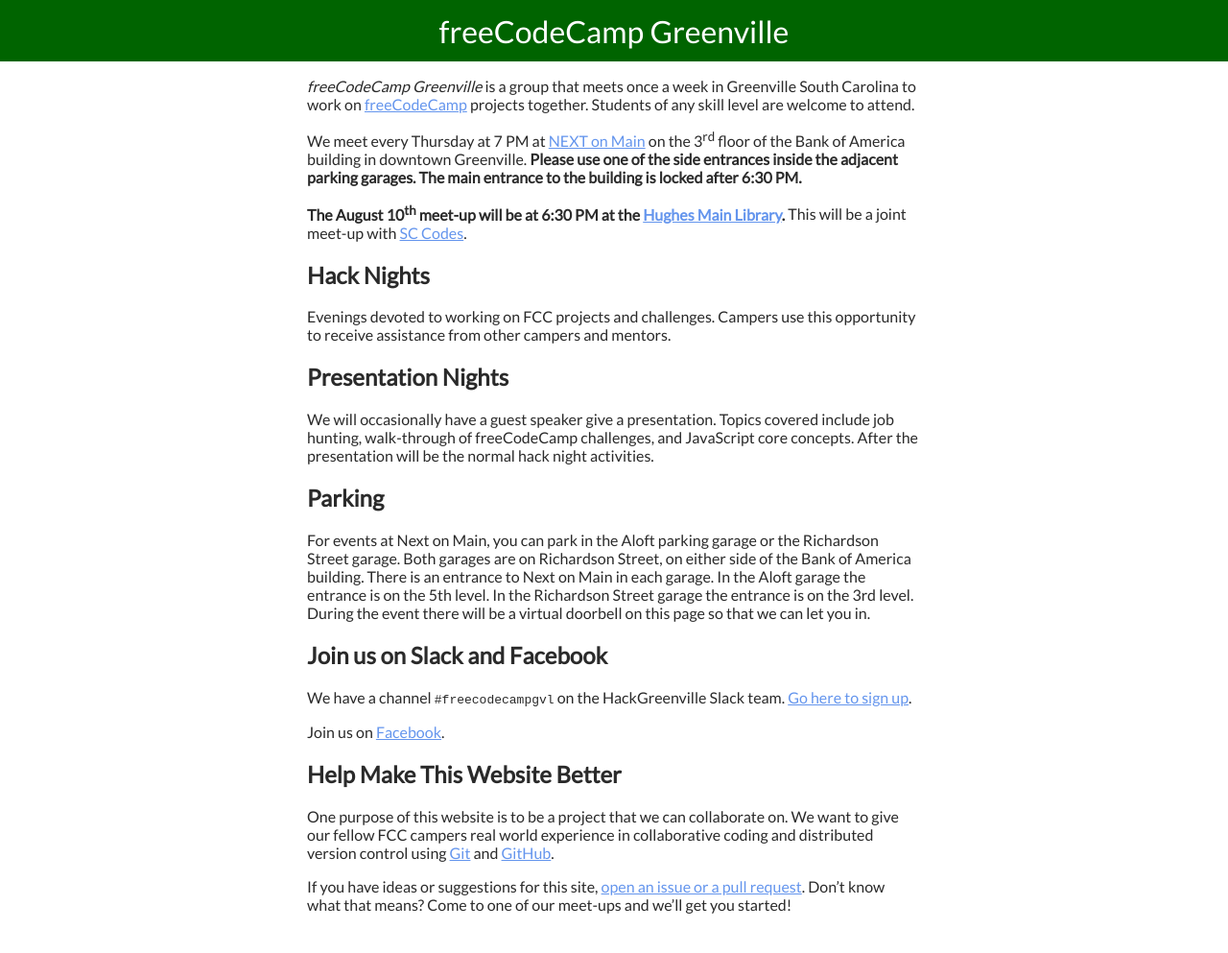
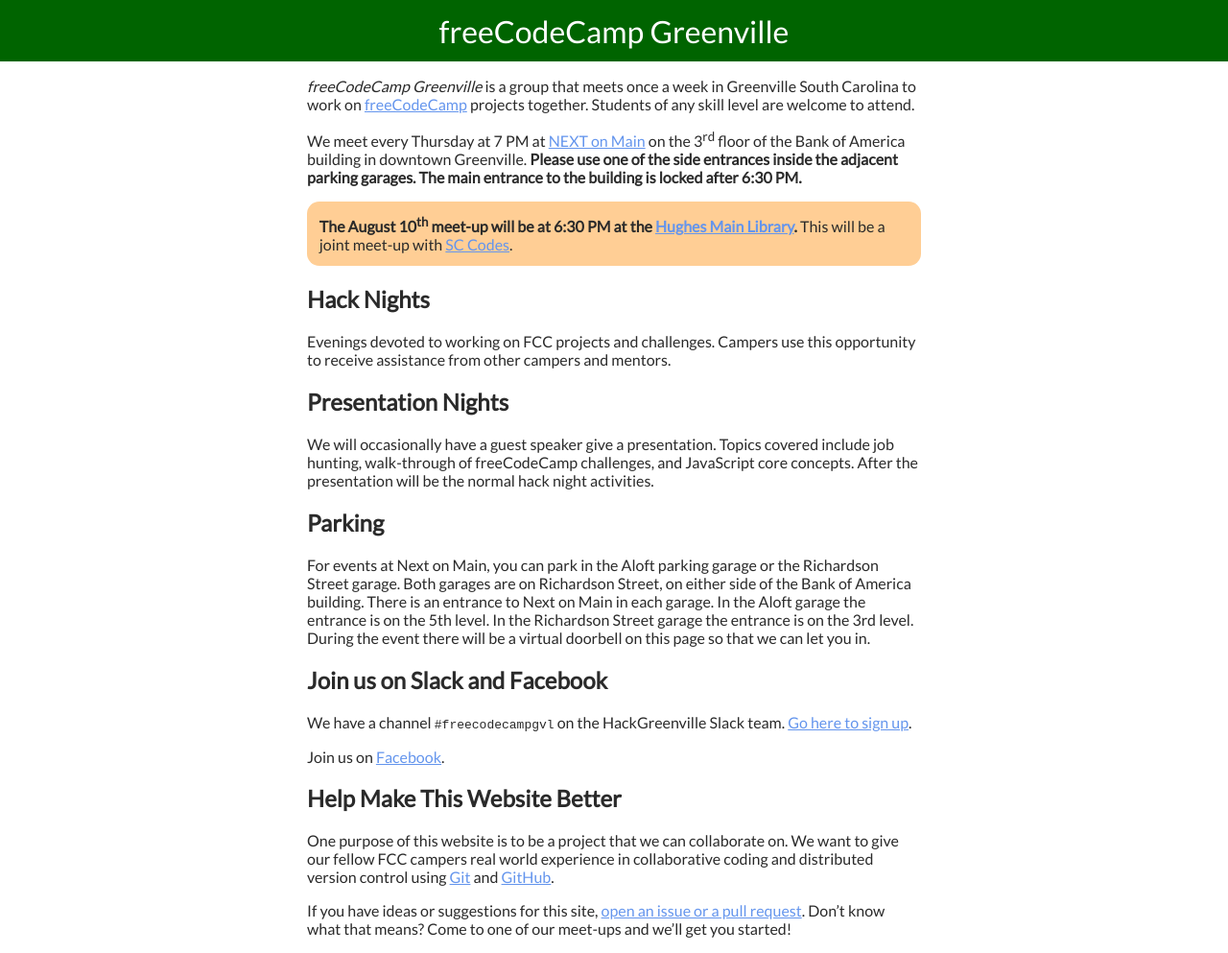
Before and after one commit to freecodecamp-greenville/fcc-greenville-www, a Jekyll site: the page built from index.md, in a window 1280 px wide and 993 px high. Shown: the whole window at 96% size. Built offline with Jekyll 4.4.1, drawn with Linux system fonts in a browser that asks for light colours.

Commit message:
Add attention class and apply to notice

```diff
--- /dev/null
+++ b/_sass/_components.sass
@@ -0,0 +1,4 @@
+.attention
+  background-color: mix(white, $cFccOrange, 50%)
+  padding: 0.8em
+  border-radius: 0.8em
--- a/css/styles.sass
+++ b/css/styles.sass
@@ -4,3 +4,4 @@
 @import layout
 @import typography
 @import doorbell
+@import components
--- a/index.md
+++ b/index.md
@@ -11,6 +11,7 @@
 **Please use one of the side entrances inside the adjacent parking garages. The
 main entrance to the building is locked after 6:30&nbsp;PM.**
 
+{: .attention}
 **The August 10<sup>th</sup> meet-up will be at 6:30 PM at the [Hughes Main
 Library](https://www.greenvillelibrary.org/locations/main).**
 This will be a joint meet-up with [SC Codes](https://sccodes.org/).
```
